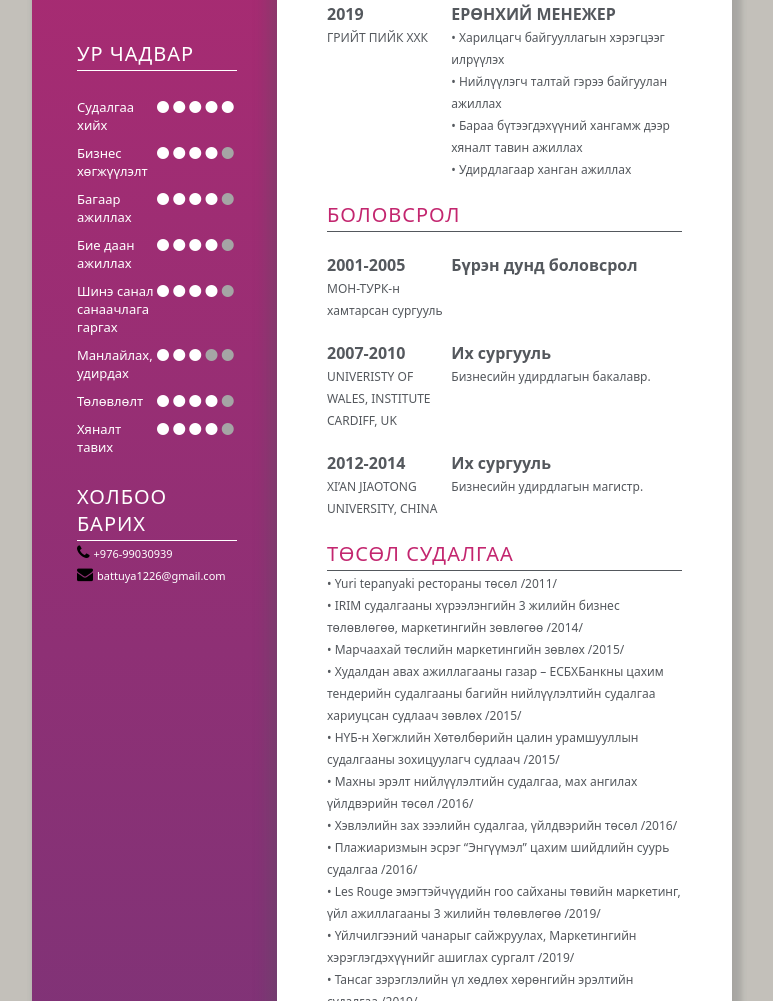
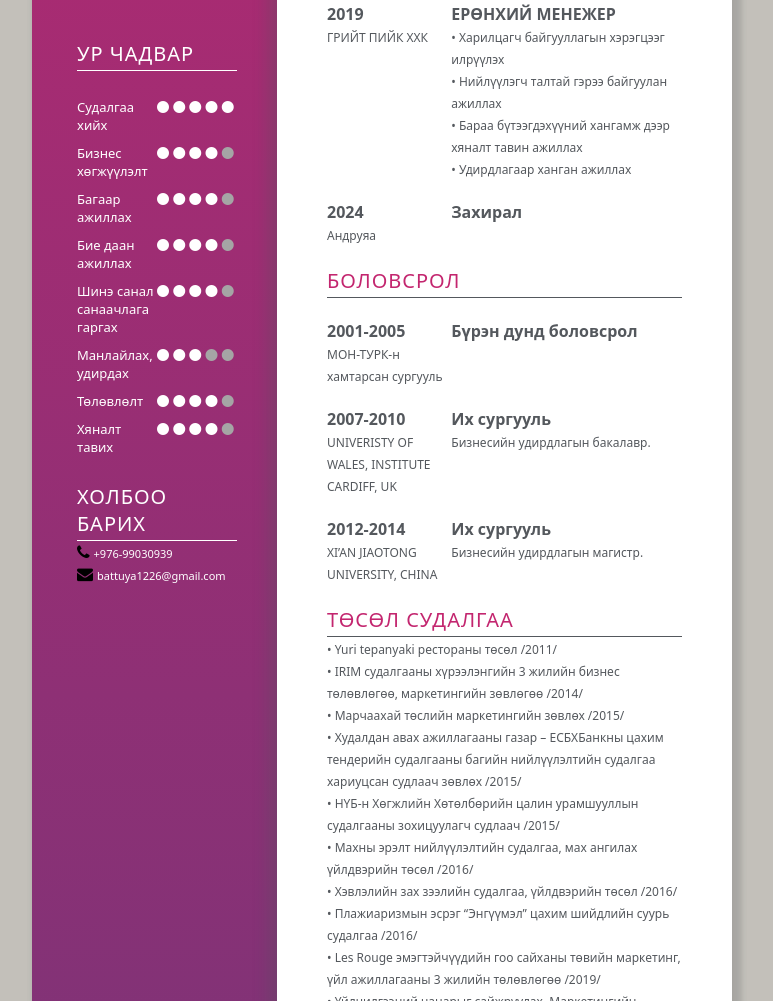
Before and after one commit to EnvyGod-dev/battuya-cv, a plain HTML site: page index.html in a window 1280 px wide. Shown: the part 830-1831 px from the top of the page, without its empty margins (258-1031 px from the left). Drawn offline with Linux system fonts and the light colour scheme.

Commit message:
Update index.html

```diff
--- a/index.html
+++ b/index.html
@@ -203,6 +203,18 @@
 • Удирдлагаар ханган ажиллах</span>
 	</div>
 	<div class="clearfix"></div>
+		<div class="clearfix"></div>
+	<br>
+	<div class="col-div-4">
+	<p class="p5">2024</p>
+	<span class="span1">Андруяа</span>
+	</div>
+	<div class="col-div-8">
+	<p class="p5">Захирал</p>
+	<span class="span1"></span>
+	</div>
+		<div class="clearfix"></div>
+
 
 	<br>
 	<h2 class="heading">Боловсрол</h2>
```
